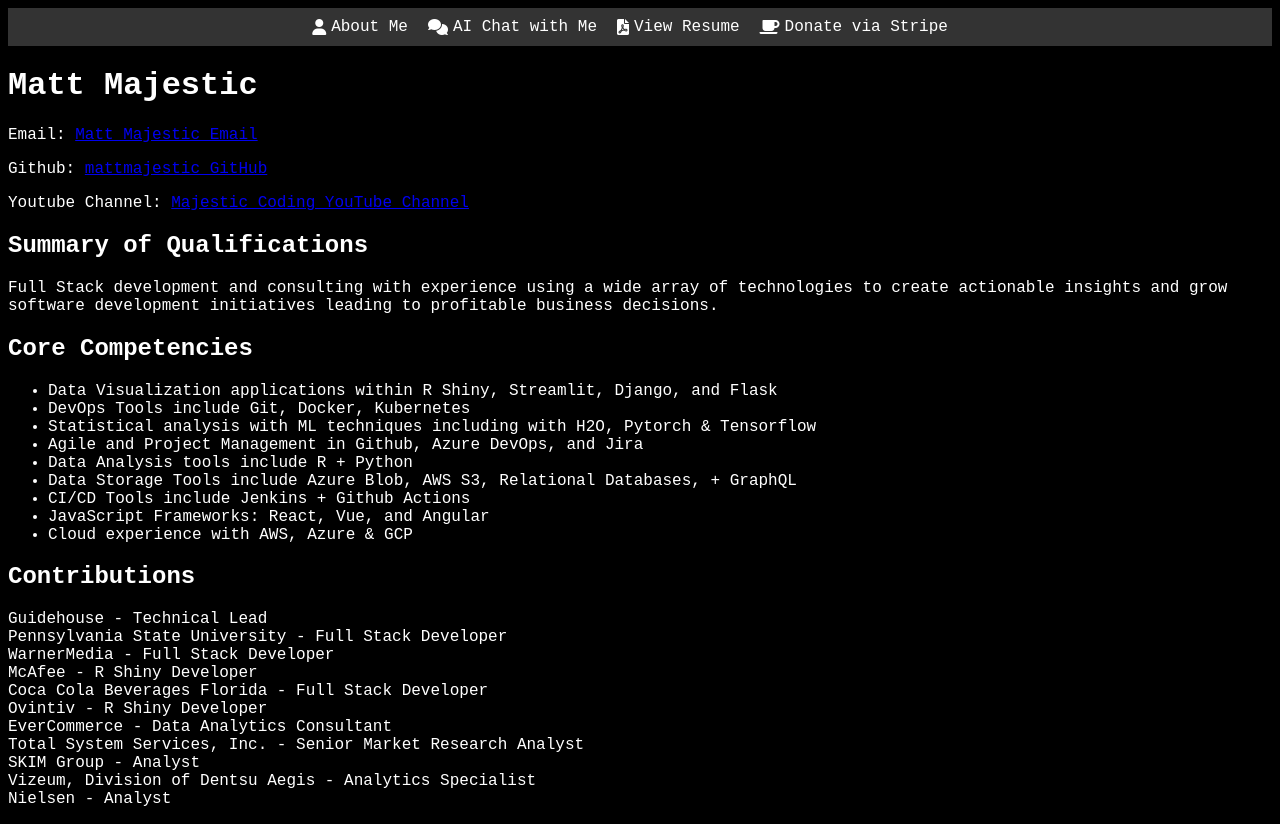
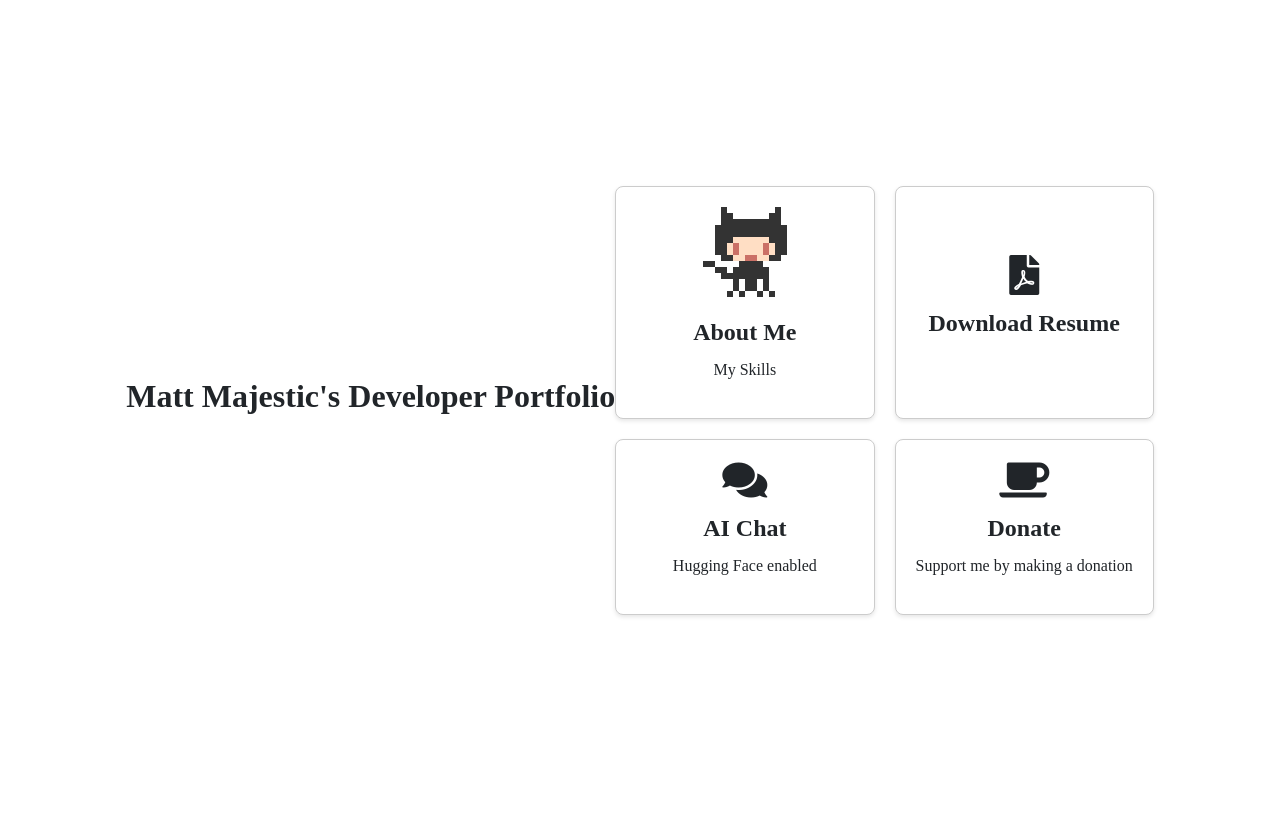
Before and after one commit to mattmajestic/mattmajestic.dev, a FastAPI app: page / in a window 1280 px wide. After the commit the page ends 617 px from the top, so only its background shows below. Run offline with FastAPI, Linux system fonts and the light colour scheme.

Commit message:
retro css update

```diff
--- a/main.py
+++ b/main.py
@@ -10,35 +10,36 @@ app = FastAPI()
 
 templates = Jinja2Templates(directory="templates")
 
-model = GPT2LMHeadModel.from_pretrained("gpt2")
-tokenizer = GPT2Tokenizer.from_pretrained("gpt2")
-
 app.mount("/static", StaticFiles(directory="static"), name="static")
 
 @app.get("/")
 def home(request: Request):
+    return templates.TemplateResponse("home.html", {"request": request})
+
+@app.get("/credentials")
+def credentials(request: Request):
     return templates.TemplateResponse("credentials.html", {"request": request})
 
 @app.post("/chatbot")
 async def chatbot(request: Request):
     data = await request.json()
     question = data.get("question")
-
+    model = GPT2LMHeadModel.from_pretrained("gpt2")
+    tokenizer = GPT2Tokenizer.from_pretrained("gpt2")
     inputs = tokenizer.encode(question, return_tensors="pt")
     outputs = model.generate(inputs, max_length=100, num_return_sequences=1)
     response = tokenizer.decode(outputs[0], skip_special_tokens=True)
-
     return {"response": response}
 
 @app.get("/conversation")
-def conversation(request: Request):
+async def conversation(request: Request):
     return templates.TemplateResponse("conversation.html", {"request": request})
 
 @app.get("/download-resume-pdf")
-def download_resume():
+async def download_resume():
     resume_file_path = "static/resume.pdf"
     return FileResponse(resume_file_path, filename="resume.pdf")
 
 @app.get("/donate")
-def donate(request: Request):
+async def donate(request: Request):
     return templates.TemplateResponse("stripe.html", {"request": request})
--- a/templates/conversation.html
+++ b/templates/conversation.html
@@ -3,8 +3,8 @@
 <head>
   <meta charset="UTF-8">
   <title>Matt Majestic - AI Chat</title>
-  <link rel="stylesheet" href="/static/conversation.css">
-  <link rel="stylesheet" href="https://cdnjs.cloudflare.com/ajax/libs/font-awesome/6.0.0-beta3/css/all.min.css" />
+  <link href="https://unpkg.com/nes.css@2.3.0/css/nes.min.css" rel="stylesheet" />
+  <link rel="stylesheet" href="https://cdnjs.cloudflare.com/ajax/libs/font-awesome/5.15.3/css/all.min.css" />
   <link rel="icon" href="static/favicon.ico">
 </head>
 <body>
--- a/templates/credentials.html
+++ b/templates/credentials.html
@@ -4,8 +4,8 @@
   <meta charset="UTF-8">
   <meta name="viewport" content="width=device-width, initial-scale=1.0">
   <title>Matt Majestic - About</title>
-  <link rel="stylesheet" href="/static/styles.css">
-  <link rel="stylesheet" href="https://cdnjs.cloudflare.com/ajax/libs/font-awesome/6.0.0-beta3/css/all.min.css" />
+  <link href="https://unpkg.com/nes.css@2.3.0/css/nes.min.css" rel="stylesheet" />
+  <link rel="stylesheet" href="https://cdnjs.cloudflare.com/ajax/libs/font-awesome/5.15.3/css/all.min.css" />
   <link rel="icon" href="static/favicon.ico">
 </head>
 <body>
--- /dev/null
+++ b/templates/home.html
@@ -0,0 +1,89 @@
+<!DOCTYPE html>
+<html>
+<head>
+  <meta charset="UTF-8">
+  <title>Matt Majestic's Developer Portfolio</title>
+  <link rel="icon" href="static/favicon.ico">
+  <link href="https://unpkg.com/nes.css@2.3.0/css/nes.min.css" rel="stylesheet" />
+  <link rel="stylesheet" href="https://cdnjs.cloudflare.com/ajax/libs/font-awesome/5.15.3/css/all.min.css" />
+  <style>
+    body {
+      display: flex;
+      justify-content: center;
+      align-items: center;
+      height: 100vh;
+    }
+
+    .container {
+      display: grid;
+      grid-template-columns: repeat(2, 1fr);
+      grid-gap: 20px;
+    }
+
+    .card {
+      display: flex;
+      flex-direction: column;
+      justify-content: center;
+      align-items: center;
+      text-align: center;
+      padding: 20px;
+      background-color: #fff;
+      border: 1px solid #ccc;
+      border-radius: 8px;
+      box-shadow: 0 2px 4px rgba(0, 0, 0, 0.1);
+      transition: transform 0.3s ease;
+    }
+
+    .card:hover {
+      transform: scale(1.05);
+    }
+
+    .card a {
+      text-decoration: none;
+      color: inherit;
+    }
+
+    .card i {
+      font-size: 40px;
+      margin-bottom: 10px;
+    }
+  </style>
+</head>
+<body>
+    <h1 class="nes-text">
+        <span>Matt</span>
+        <span>Majestic's</span>
+        <span>Developer</span>
+        <span>Portfolio</span>
+      </h1>
+  <div class="container">
+    <div class="card">
+      <a href="/credentials">
+        <i class="nes-octocat fa fa-github fa-4x"></i>
+        <h2>About Me</h2>
+        <p>My Skills</p>
+      </a>
+    </div>
+    <div class="card">
+      <a href="/download-resume-pdf">
+        <i class="fa fa-file-pdf fa-4x"></i>
+        <h2>Download Resume</h2>
+      </a>
+    </div>
+    <div class="card">
+      <a href="/conversation">
+        <i class="fa fa-comments fa-4x"></i>
+        <h2>AI Chat</h2>
+        <p>Hugging Face enabled</p>
+      </a>
+    </div>
+    <div class="card">
+      <a href="/donate">
+        <i class="fa fa-coffee fa-4x"></i>
+        <h2>Donate</h2>
+        <p>Support me by making a donation</p>
+      </a>
+    </div>
+  </div>
+</body>
+</html>
--- a/templates/stripe.html
+++ b/templates/stripe.html
@@ -3,8 +3,8 @@
 <head>
   <meta charset="UTF-8">
   <title> Matt Majestic - Stripe Pay</title>
-  <link rel="stylesheet" href="/static/stripe.css">
-  <link rel="stylesheet" href="https://cdnjs.cloudflare.com/ajax/libs/font-awesome/6.0.0-beta3/css/all.min.css" />
+  <link href="https://unpkg.com/nes.css@2.3.0/css/nes.min.css" rel="stylesheet" />
+  <link rel="stylesheet" href="https://cdnjs.cloudflare.com/ajax/libs/font-awesome/5.15.3/css/all.min.css" />
   <link rel="icon" href="static/favicon.ico">
 </head>
 <body>
```
